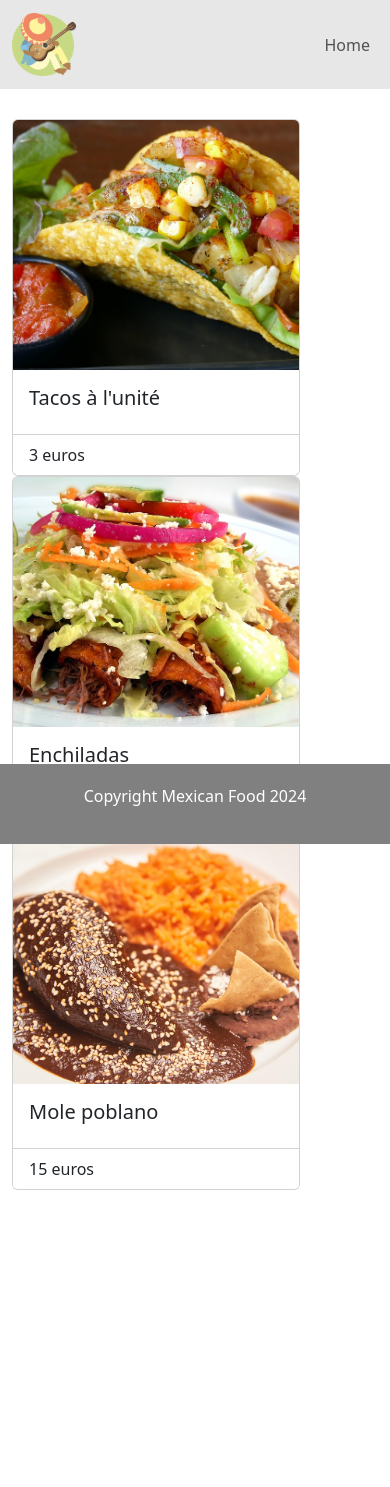
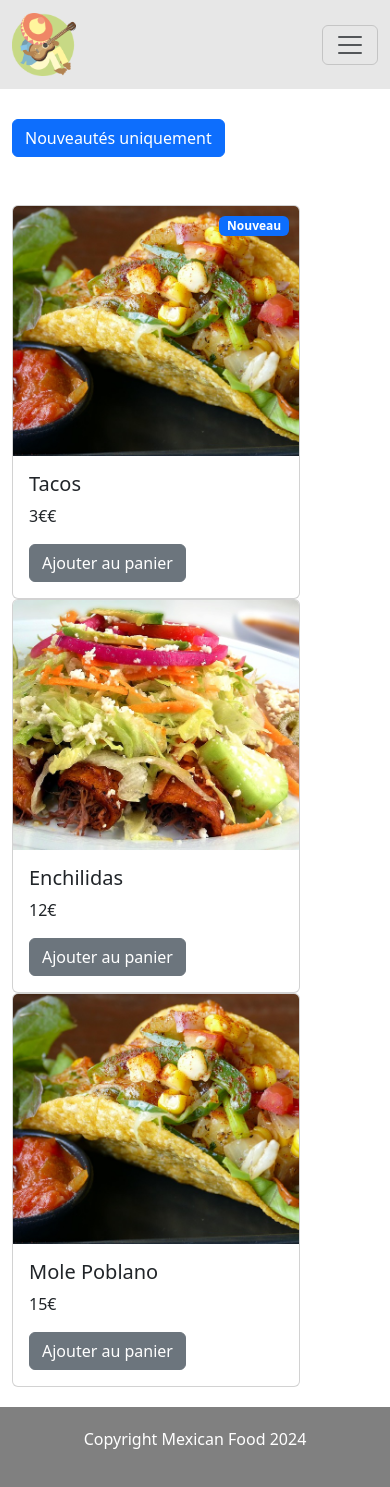
Before and after one commit to Martin-Rouault/Vite-Default, a React (Vite) app: page / in a window 390 px wide. Before the commit the page ends 1190 px from the top, so only its background shows below. Built offline with nearby package versions, Linux system fonts and the light colour scheme.

Commit message:
added toggle and collaps for responsive / an array of dishes / new dish badge / filter

```diff
--- a/src/App.jsx
+++ b/src/App.jsx
@@ -1,47 +1,13 @@
 import "./style.scss";
-import Dish from "./components/Dish";
 import Footer from "./components/Footer";
 import Header from "./components/Header";
-import { Col, Container, Row } from "react-bootstrap";
+import Home from "./components/Home";
 
 function App() {
     return (
         <>
             <Header />
-                <Container className="main-container">
-                    <Row>
-                        <Col>
-                            <Dish
-                                name={"Tacos à l'unité"}
-                                description={
-                                    "Savourez l'authenticité mexicaine avec notre délicieux tacos à l'unité. Garni de viande grillée, de légumes frais et de sauce maison, chaque bouchée vous transporte directement au cœur du Mexique."
-                                }
-                                prix={"3 euros"}
-                                image={"/tacos.jpg"}
-                            />
-                        </Col>
-                        <Col>
-                            <Dish
-                                name={"Enchiladas"}
-                                description={
-                                    "Nos enchiladas sont un festin de saveurs, avec des tortillas de maïs enroulées autour d'une garniture généreuse de viande, de fromage fondu et de sauce tomate épicée. Chaque bouchée est une explosion de goût qui vous fera revenir pour plus."
-                                }
-                                prix={"12 euros"}
-                                image={"/mexican.jpg"}
-                            />
-                        </Col>
-                        <Col>
-                            <Dish
-                                name={"Mole poblano"}
-                                description={
-                                    "Découvrez la richesse de la cuisine mexicaine avec notre mole poblano. Cette sauce complexe et riche en saveurs est préparée avec une combinaison d'épices, de chocolat et de piments, offrant une expérience culinaire unique et exquise"
-                                }
-                                prix={"15 euros"}
-                                image={"/mole.jpg"}
-                            />
-                        </Col>
-                    </Row>
-                </Container>
+            <Home />
             <Footer />
         </>
     );
--- a/src/components/Dish.jsx
+++ b/src/components/Dish.jsx
@@ -1,16 +1,28 @@
+import { Badge, Button } from "react-bootstrap";
 import Card from "react-bootstrap/Card";
 import ListGroup from "react-bootstrap/ListGroup";
 
-export default function Dish({ name, prix, image }) {
+export default function Dish({ name, prix, image, isNew }) {
+    function addToCart(name) {
+        alert(`Le plat ${name} a bien été ajouté à votre panier`);
+    }
     return (
         <Card style={{ width: "18rem" }}>
+            {isNew ? (
+                <Badge bg="primary" className="badge">
+                    Nouveau
+                </Badge>
+            ) : (
+                ""
+            )}
             <Card.Img variant="top" src={image} className="dish-img" />
             <Card.Body>
                 <Card.Title>{name}</Card.Title>
+                <Card.Text>{prix}€</Card.Text>
+                <Button variant="secondary" onClick={() => addToCart(name)}>
+                    Ajouter au panier
+                </Button>
             </Card.Body>
-            <ListGroup className="list-group-flush">
-                <ListGroup.Item>{prix}</ListGroup.Item>
-            </ListGroup>
         </Card>
     );
 }
--- a/src/components/Header.jsx
+++ b/src/components/Header.jsx
@@ -1,3 +1,4 @@
+import { NavDropdown } from "react-bootstrap";
 import Container from "react-bootstrap/Container";
 import Nav from "react-bootstrap/Nav";
 import Navbar from "react-bootstrap/Navbar";
@@ -5,14 +6,17 @@ import Navbar from "react-bootstrap/Navbar";
 export default function Header() {
     return (
         <header>
-            <Navbar className="nav">
+            <Navbar className="nav toggle" expand="md">
                 <Container className="d-flex justify-content-between align-items-center">
                     <Navbar.Brand href="#home">
                         <img src="/logo.webp" className="brand" alt="" />
                     </Navbar.Brand>
-                    <Nav className="">
-                        <Nav.Link href="#home">Home</Nav.Link>
-                    </Nav>
+                    <Navbar.Toggle aria-controls="basic-navbar-nav" />
+                    <Navbar.Collapse id="basic-navbar-nav">
+                        <Nav className="me-auto">
+                            <Nav.Link href="#home">Home</Nav.Link>
+                        </Nav>
+                    </Navbar.Collapse>
                 </Container>
             </Navbar>
         </header>
--- /dev/null
+++ b/src/components/Home.jsx
@@ -0,0 +1,69 @@
+import { useState } from "react";
+import Dish from "./Dish";
+
+import { Button, Col, Container, Row } from "react-bootstrap";
+
+export default function Home() {
+    const dishes = [
+        {
+            name: "Tacos",
+            description:
+                "Savourez l'authenticité mexicaine avec notre délicieux tacos à l'unité. Garni de viande grillée, de légumes frais et de sauce maison, chaque bouchée vous transporte directement au cœur du Mexique.",
+            price: "3€",
+            image: "/tacos.jpg",
+            slug: "tacos-a-l-unite",
+            stock: "12",
+            isNew: true,
+        },
+        {
+            name: "Enchilidas",
+            description:
+                "Nos enchiladas sont un festin de saveurs, avec des tortillas de maïs enroulées autour d'une garniture généreuse de viande, de fromage fondu et de sauce tomate épicée. Chaque bouchée est une explosion de goût qui vous fera revenir pour plus.",
+            price: "12",
+            image: "/mexican.jpg",
+            slug: "enchiladas",
+            stock: "0",
+            isNew: false,
+        },
+        {
+            name: "Mole Poblano",
+            description:
+                "Découvrez la richesse de la cuisine mexicaine avec notre mole poblano. Cette sauce complexe et riche en saveurs est préparée avec une combinaison d'épices, de chocolat et de piments, offrant une expérience culinaire unique et exquise.",
+            price: "15",
+            image: "/tacos.jpg",
+            slug: "mole-poblano",
+            stock: "5",
+            isNew: false,
+        },
+    ];
+
+    const [showNewOnly, setShowNewOnly] = useState(false);
+
+    function handleShowNewOnly() {
+        setShowNewOnly(!showNewOnly);
+    }
+
+    console.log(showNewOnly);
+
+    const filteredDishes = dishes.filter(() => !showNewOnly);
+
+    return (
+        <Container className="main-container">
+            <Button variant="primary mb-5" onClick={handleShowNewOnly}>
+                {showNewOnly ? "Voir tous les plats" : "Nouveautés uniquement"}
+            </Button>
+            <Row>
+                {filteredDishes.map(({ name, price, image, isNew }) => (
+                    <Col key={name}>
+                        <Dish
+                            name={name}
+                            prix={price}
+                            image={image}
+                            isNew={isNew}
+                        />
+                    </Col>
+                ))}
+            </Row>
+        </Container>
+    );
+}
--- a/src/style.scss
+++ b/src/style.scss
@@ -17,10 +17,9 @@ footer {
     background-color: grey;
     color: white;
     text-align: center;
-    position: absolute;
-    bottom: 0;
     width: 100%;
     padding: 20px 0;
+    margin-top: 20px;
 }
 
 .brand {
@@ -44,3 +43,9 @@ footer {
 .main-container {
     padding-top: 30px;
 }
+
+.badge {
+    position: absolute;
+    right: 0;
+    margin: 10px;
+}
```
